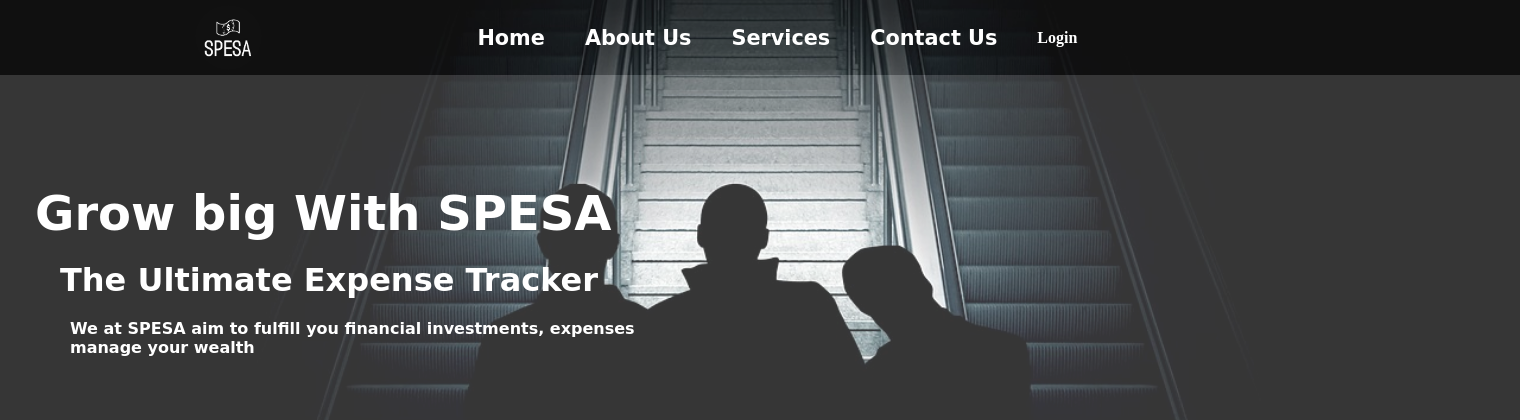
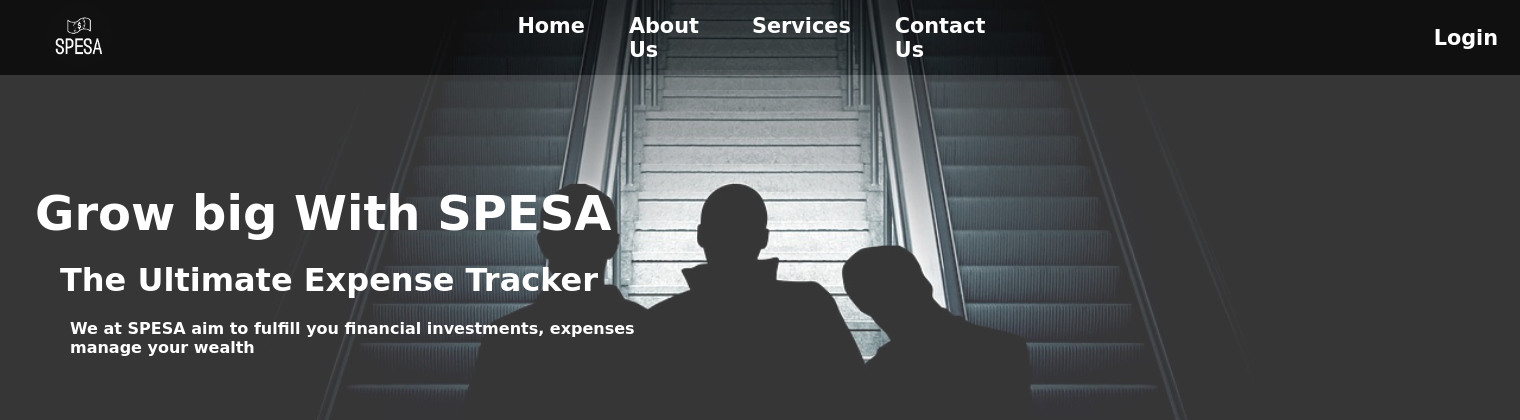
Before and after one commit to raheelhparekh/expense_tracker-SPESA-, a PHP site: page / in a window 1520 px wide. Shown: the top 420 px of the page. Run offline with PHP 8.4, Linux system fonts and the light colour scheme.

Commit message:
Navbar and Transitions added

```diff
--- a/index.css
+++ b/index.css
@@ -9,7 +9,6 @@
     align-items: center;
     position: relative;
     height: 75px;
-
 }
 #navbar::before {
     content: "";
@@ -22,15 +21,21 @@
 
 }
 #logo{
-    margin: 0px 195px;
+    margin-right: 369px;
+    margin-left: 46px;
 }
 
 #logo img{
     height: 65px;
     border-radius: 100%;
-    padding-top: 3px;
 
 }
+#items{
+
+    margin-right: 386px;
+    padding: 13px;
+}
+
 #navbar ul{
     display: flex;
 
@@ -48,16 +53,34 @@
     font-weight: 600;
     text-decoration: none;
     display: block;
-    padding: 8px 20px;
+    padding: 10px 22px;
 
 
 }
 #navbar a:hover{
     color: black;
     background-color: white;
-    border-radius: 15px;
+    border-radius: 10px;
     cursor: pointer;
     font-style: italic;
+    transition: 1s;
+    padding: 8px 12px;
+}
+.login{
+    padding: 5px;
+    background: transparent;
+    color: white;
+    font-size: 1.3rem;
+    font-family: 'Carter One', cursive;
+}
+.login:hover{
+    color: black;
+    background-color: white;
+    border-radius: 10px;
+    cursor: pointer;
+    font-style: italic;
+    transition: 1s;
+    padding:10px;
 }
 
 #home {
@@ -144,4 +167,5 @@ p{
     border: 2px solid white;
     border-radius: 15px;
     font-style: italic;
+    transition: 1s;
 }
```
